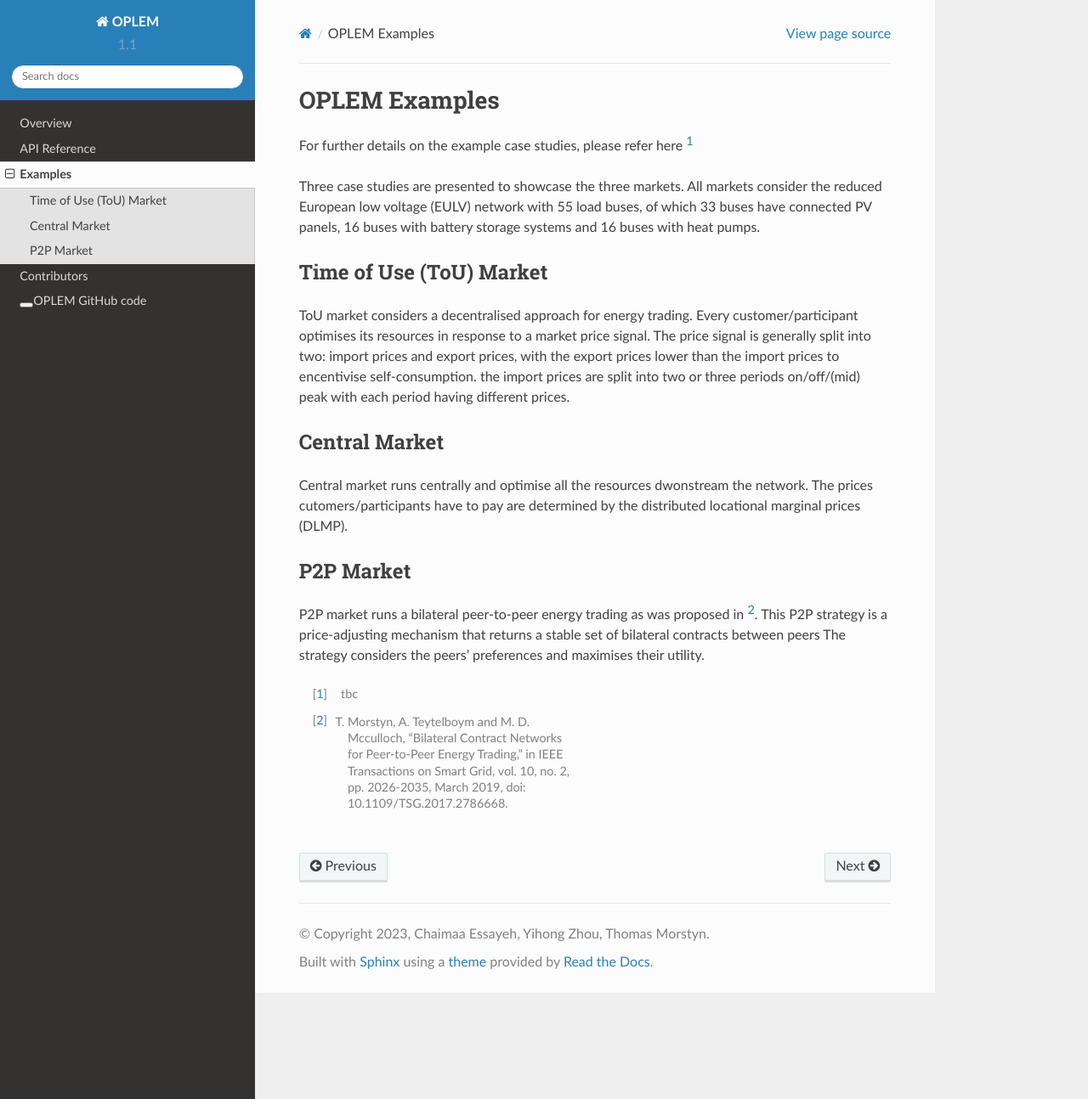
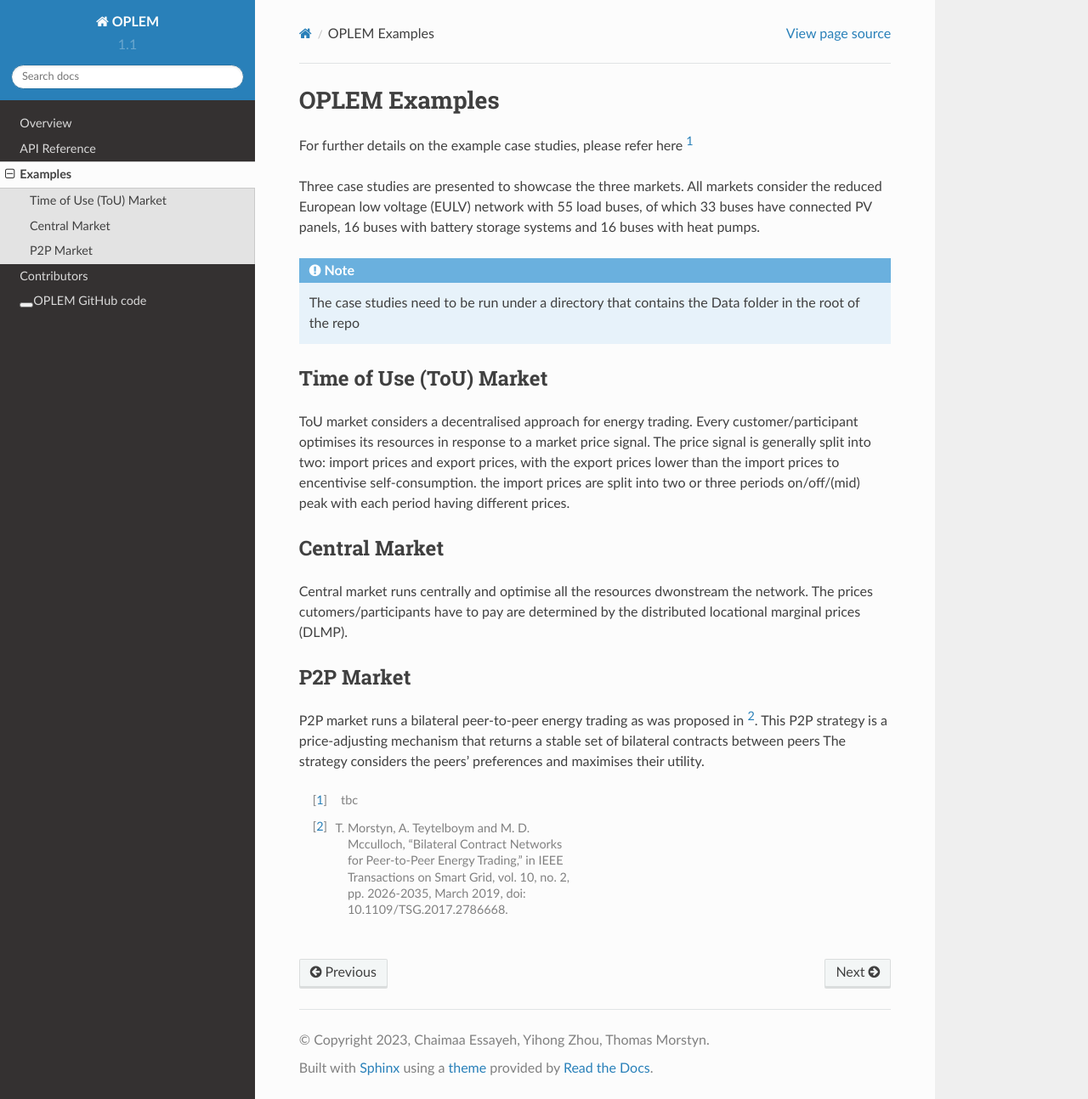
Before and after one commit to EsaLaboratory/OPLEM, a Sphinx documentation site: the page built from docs/examples.rst, in a window 1280 px wide and 1294 px high. Shown: the whole window at 85% size. Built offline with Sphinx 7.4.7 and the Read the Docs theme 2.0.0, drawn with Linux system fonts in a browser that asks for light colours.

Commit message:
Update examples.rst

```diff
--- a/docs/examples.rst
+++ b/docs/examples.rst
@@ -5,6 +5,9 @@ For further details on the example case studies, please refer here [1]_
 
 Three case studies are presented to showcase the three markets.
 All markets consider the reduced European low voltage (EULV) network with 55 load buses, of which 33 buses have connected PV panels, 16 buses with battery storage systems and 16 buses with heat pumps.
+
+.. note::
+   The case studies need to be run under a directory that contains the Data folder in the root of the repo
 
 Time of Use (ToU) Market
 -------------------------
```
